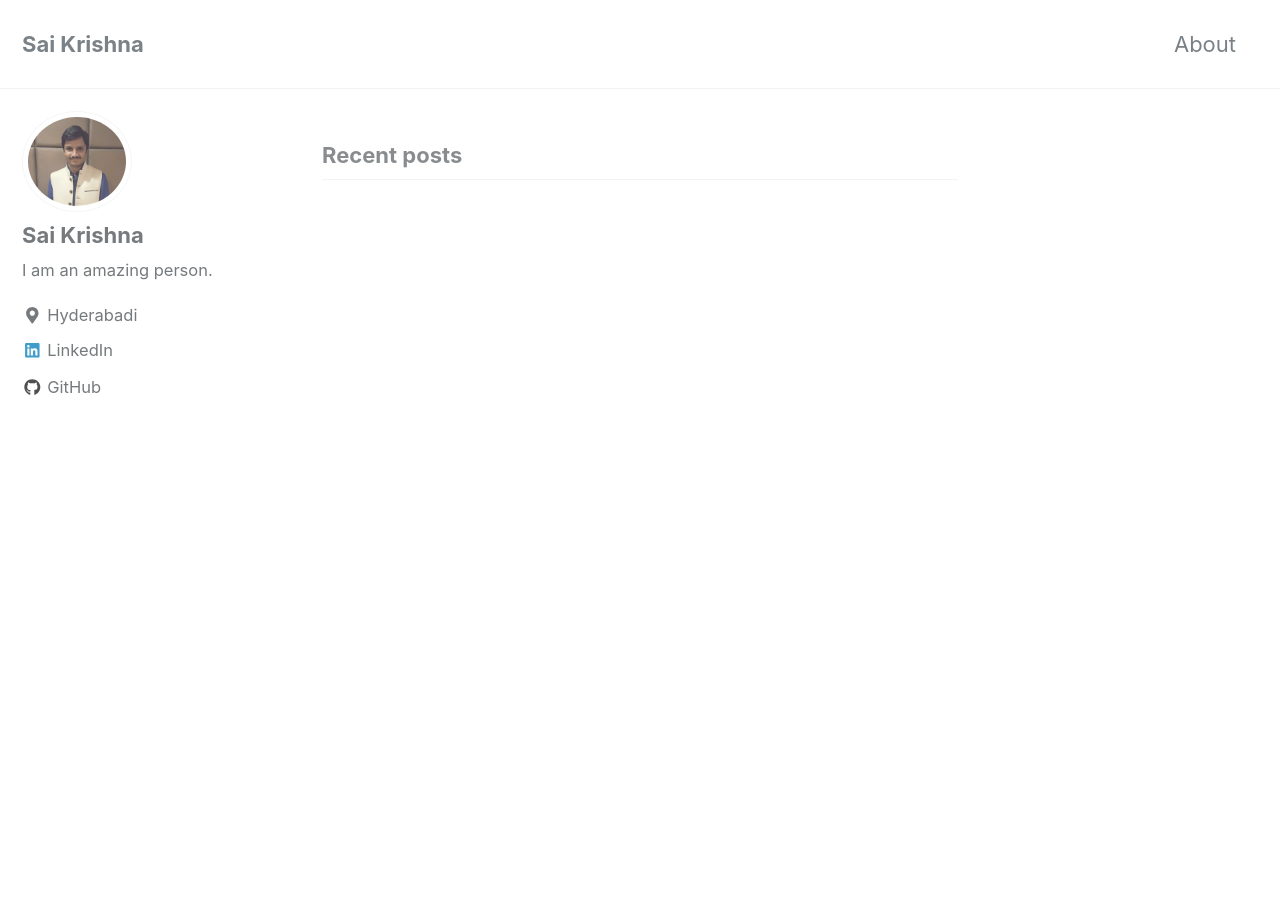
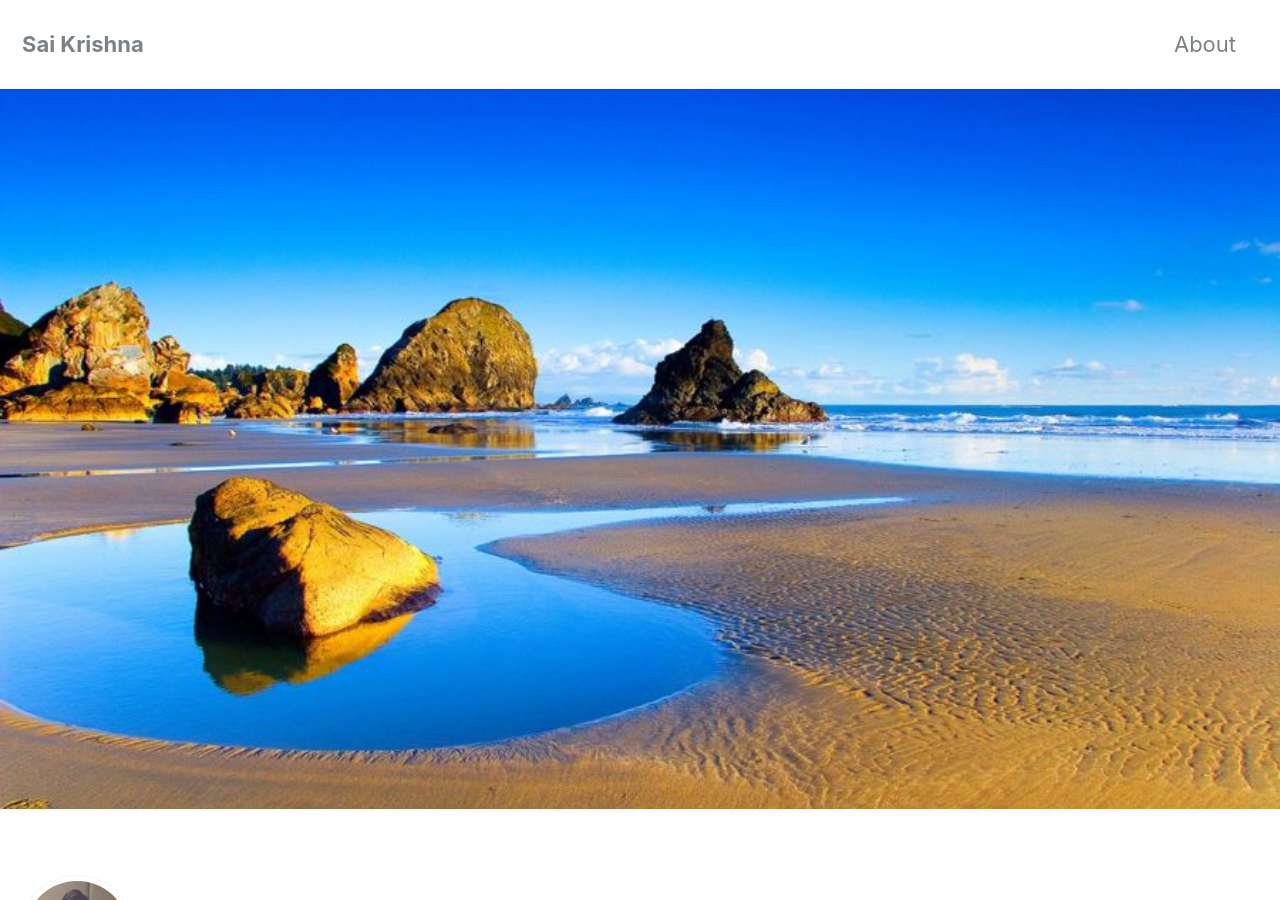
Before and after one commit to sskrishnamitnala/sskrishnamitnala.github.io, a Jekyll site: the page built from index.html, in a window 1280 px wide and 900 px high. Built offline with Jekyll 4.4.1, drawn with Linux system fonts in a browser that asks for light colours; nearby versions of some CDN libraries; the list of posts is cut into pages by our own code.

Commit message:
initial commit

```diff
--- a/index.html
+++ b/index.html
@@ -1,4 +1,6 @@
 ---
 layout: home
 author_profile: true
+header:
+  image: "/images/gitb.jpg"
 ---
```
Also changed, not shown: images/gitb.jpg (added).
